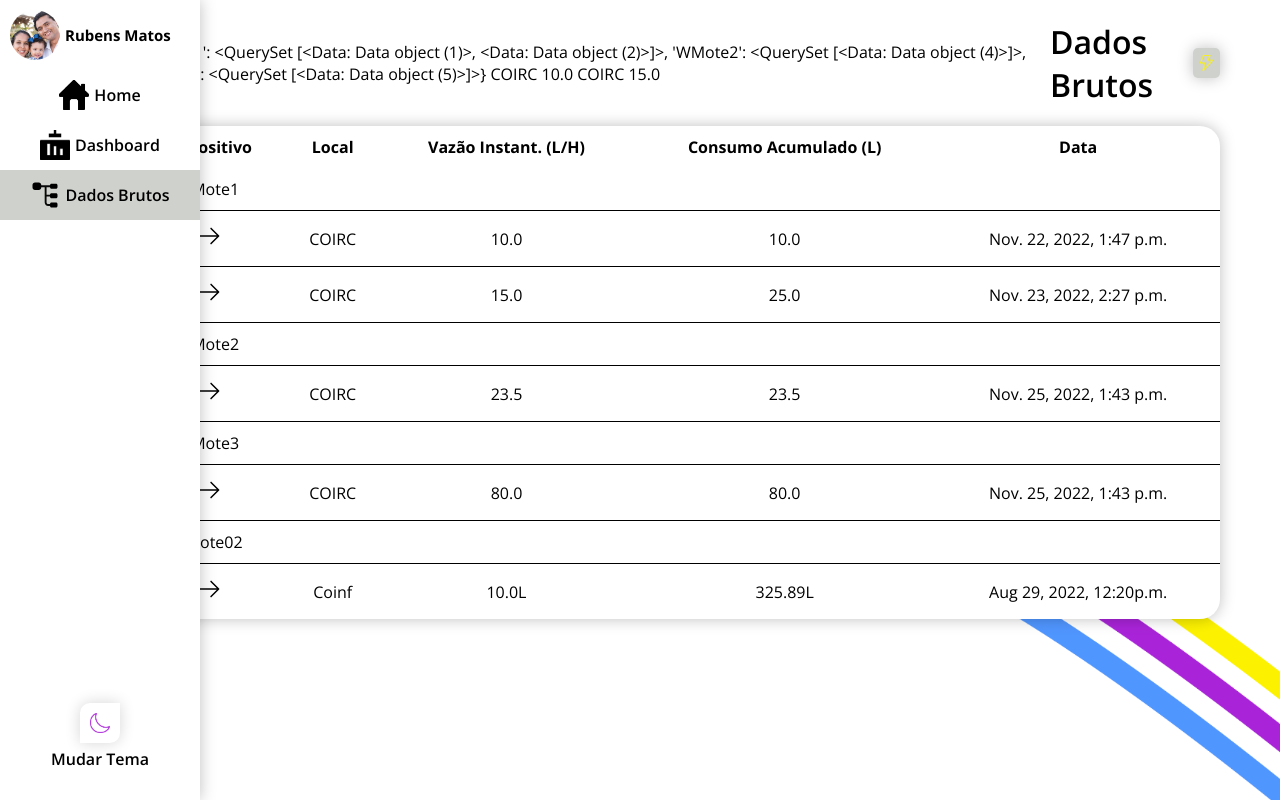
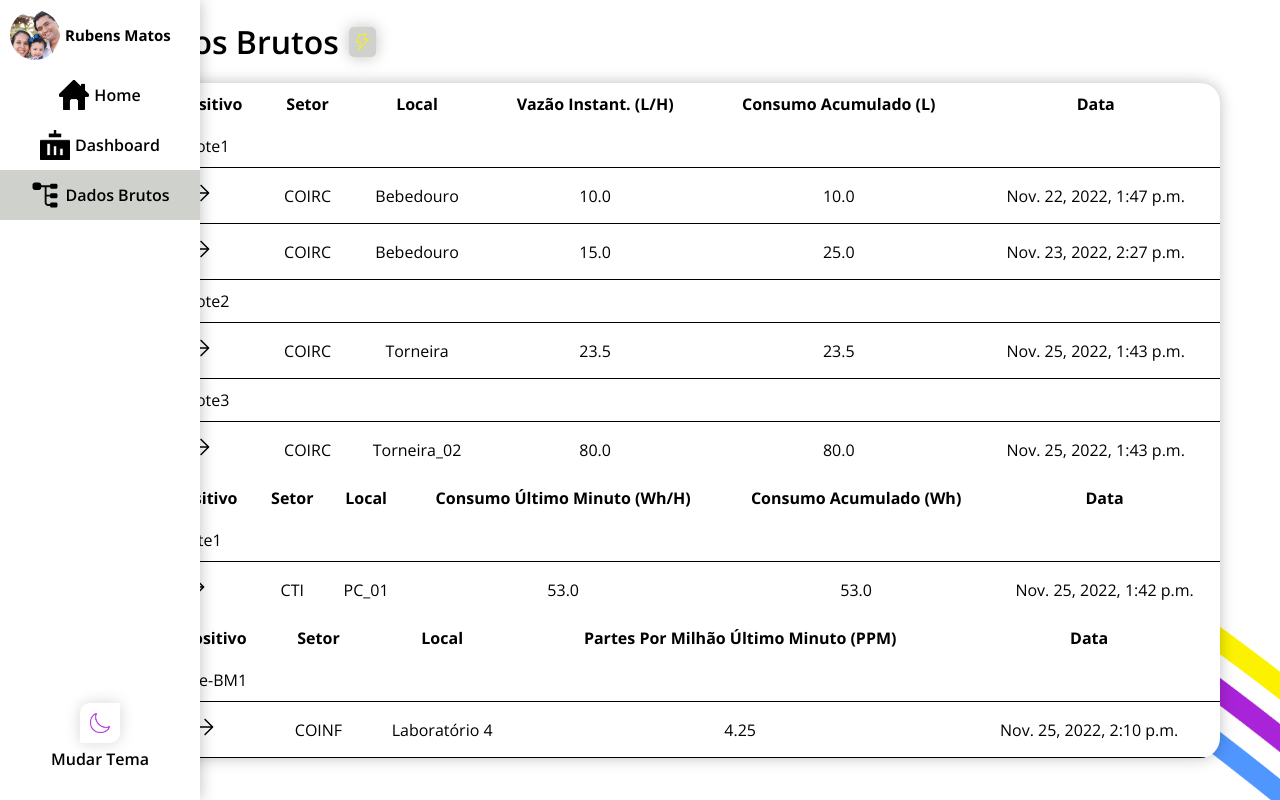
Before and after one commit to PsyShadowF/Morea-Django, a Django app: page /dados/ in a window 1280 px wide. Run offline with Django 4.2, Linux system fonts and the light colour scheme; data comes from the database, SQL or seed files in the repository; both versions use the stored data as it was after the commit.

Commit message:
Raw Data Page Setup

```diff
--- a/home/models.py
+++ b/home/models.py
@@ -6,7 +6,7 @@ class MoteType(models.IntegerChoices):
     null = 0, 'NullMote'
     water = 1, 'WMote'
     energy = 2, 'EMote'
-    gas_BM = 3, 'BM-GMote'
+    gas_BM = 3, 'GMote-BM'
 
 class Motes(models.Model):
     name = models.CharField(max_length=255)
--- a/home/templates/dados.html
+++ b/home/templates/dados.html
@@ -70,11 +70,6 @@
       <!-- FINAL DA SIDE BAR -->
 
       <div class="container__titulo">
-        {{water}}
-        {% for item in water.WMote1 %}
-        {{item.mote.sector}}
-        {{item.min_lh}}
-        {% endfor %}
         <h1 class="tituloPrincipal">Dados Brutos</h1>
         <img
           id="btnTrocarDados"
@@ -84,9 +79,11 @@
         />
       </div>
       <div class="container__tabelaDadosBrutos">
+        <!-- Table Água -->
         <table class="table">
           <tr>
             <th>Dispositivo</th>
+            <th>Setor</th>
             <th>Local</th>
             <th>Vazão Instant. (L/H)</th>
             <th>Consumo Acumulado (L)</th>
@@ -100,23 +97,61 @@
               <tr>
                 <td><img src="{% static 'icons/Line.svg' %}" alt="Linha" /></td>
                 <td>{{item.mote.sector}}</td>
+                <td>{{item.mote.location}}</td>
                 <td>{{item.min_lh}}</td>
                 <td>{{item.total_l}}</td>
                 <td>{{item.collect_date}}</td>
               </tr>
             {% endfor %}
           {% endfor %}
+        <!-- Table Energia -->
+        <table class="table">
           <tr>
-            <td>wmote02</td>
+            <th>Dispositivo</th>
+            <th>Setor</th>
+            <th>Local</th>
+            <th>Consumo Último Minuto (Wh/H)</th>
+            <th>Consumo Acumulado (Wh)</th>
+            <th>Data</th>
           </tr>
+        {% for key, value in energy.items %}
           <tr>
-            <td><img src="{% static 'icons/Line.svg' %}" alt="Linha" /></td>
-            <td>Coinf</td>
-            <td>10.0L</td>
-            <td>325.89L</td>
-            <td>Aug 29, 2022, 12:20p.m.</td>
+            <td>{{ key }}</td>
           </tr>
-        </table>
+          {% for item in value %}
+            <tr>
+              <td><img src="{% static 'icons/Line.svg' %}" alt="Linha" /></td>
+              <td>{{item.mote.sector}}</td>
+              <td>{{item.mote.location}}</td>
+              <td>{{item.min_wh}}</td>
+              <td>{{item.total_wh}}</td>
+              <td>{{item.collect_date}}</td>
+            </tr>
+          {% endfor %}
+        {% endfor %}
+          <!-- Table Gás Butano e Metano -->
+          <table class="table">
+            <tr>
+              <th>Dispositivo</th>
+              <th>Setor</th>
+              <th>Local</th>
+              <th>Partes Por Milhão Último Minuto (PPM)</th>
+              <th>Data</th>
+            </tr>
+          {% for key, value in gas_BM.items %}
+            <tr>
+              <td>{{ key }}</td>
+            </tr>
+            {% for item in value %}
+              <tr>
+                <td><img src="{% static 'icons/Line.svg' %}" alt="Linha" /></td>
+                <td>{{item.mote.sector}}</td>
+                <td>{{item.mote.location}}</td>
+                <td>{{item.min_ppm}}</td>
+                <td>{{item.collect_date}}</td>
+              </tr>
+            {% endfor %}
+          {% endfor %}
       </div>
     </div>
 
--- a/home/views.py
+++ b/home/views.py
@@ -18,16 +18,37 @@ def dados(request):
     #Get Water Motes Values
     waterData = Motes.objects.values_list('id').filter(type=1)
     waterDataContext = {}
+    waterCounter = 0
 
-    counter = 0
+    for data in waterData:
+        wData = int(data[0])
+        waterCounter += 1
+        relatedWaterData = Data.objects.filter(mote=wData).select_related('mote')
+        waterDataContext.update({'WMote' + str(waterCounter): relatedWaterData})
 
-    for wdata in waterData:
-        wdatat = int(wdata[0])
-        counter += 1
-        tempData = Data.objects.filter(mote=wdatat).select_related('mote')
-        waterDataContext.update({'WMote' + str(counter): tempData})
+    #Get Energy Motes Values
+    energyData = Motes.objects.values_list('id').filter(type=2)
+    energyDataContext = {}
+    energyCounter = 0
 
-    return render(request, 'dados.html', {'water': waterDataContext})
+    for data in energyData:
+        eData = int(data[0])
+        energyCounter += 1
+        relatedEnergyData = Data.objects.filter(mote=eData).select_related('mote')
+        energyDataContext.update({'EMote' + str(energyCounter): relatedEnergyData})
+
+    #Get Energy Motes Values
+    gas_BMData = Motes.objects.values_list('id').filter(type=3)
+    gas_BMDataContext = {}
+    gas_BMCounter = 0
+
+    for data in gas_BMData:
+        g_BMData = int(data[0])
+        gas_BMCounter += 1
+        relatedGas_BMData = Data.objects.filter(mote=g_BMData).select_related('mote')
+        gas_BMDataContext.update({'GMote-BM' + str(energyCounter): relatedGas_BMData})
+
+    return render(request, 'dados.html', {'water': waterDataContext, 'energy': energyDataContext, 'gas_BM': gas_BMDataContext})
 
 
 def dashboard(request):
```
Also changed, not shown: db.sqlite3, home/statistics.py (line endings or trailing spaces).
